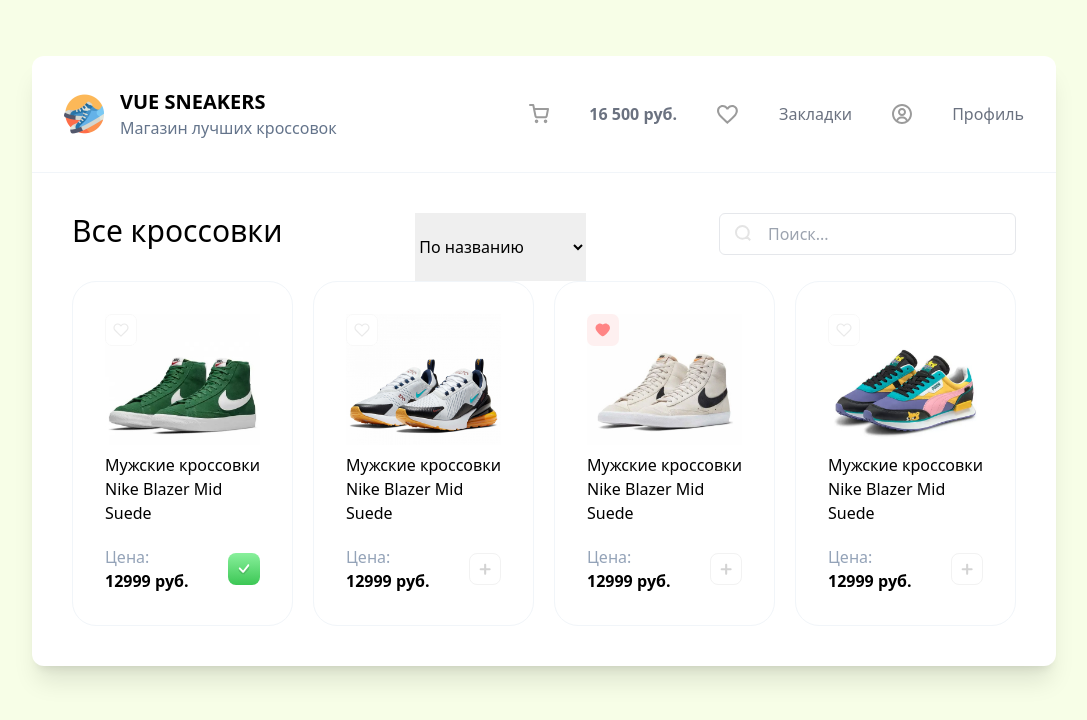
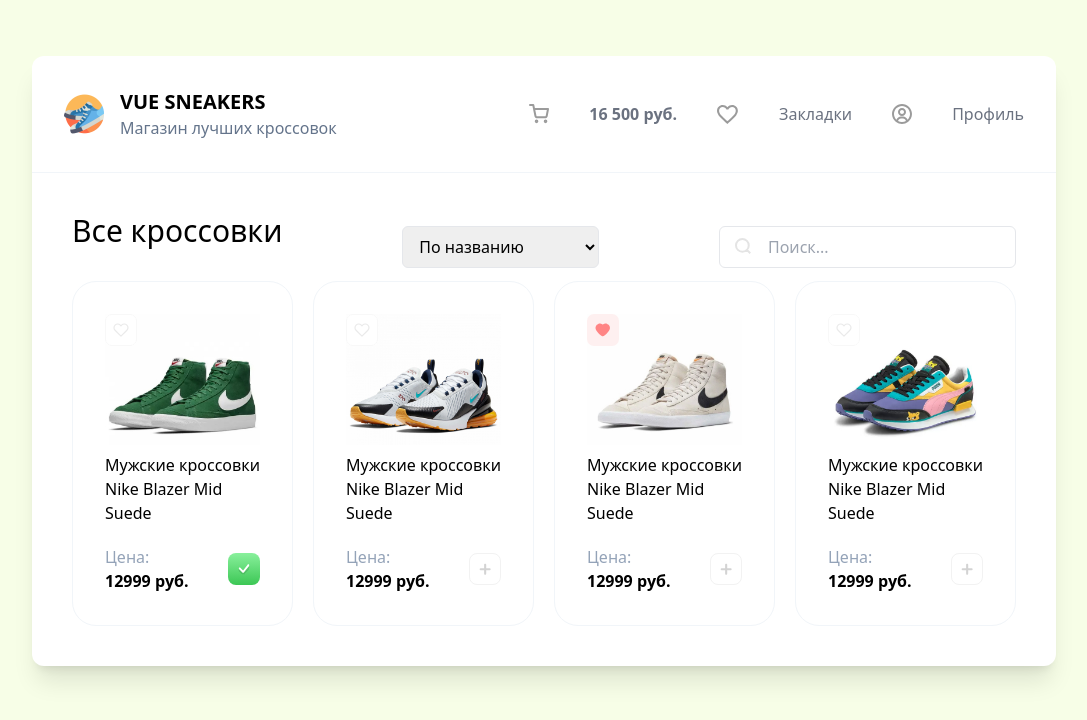
Before and after one commit to den979771/vue-sneackers, a Vue app: page / in a window 1280 px wide. Shown: the top 720 px of the page, without its empty margins (96-1183 px from the left). Built offline with nearby package versions, Linux system fonts and the light colour scheme.

Commit message:
2 commit

```diff
--- a/src/App.vue
+++ b/src/App.vue
@@ -11,13 +11,15 @@
 		<myHeader/>
 <!--		<Drawer/> -->
 		<div class="p-10">
-			<div class="flex justify-between">
+			<div class="flex justify-between items-center">
 				<h3 class="mb-8 text-3xl text-bold">Все кроссовки</h3>
-				<select>
-					<option>По названию</option>
-					<option>По цене (дешевые)</option>
-					<option>По цене (дорогие)</option>
-				</select>
+				<div class="flex gap-4">
+					<select class="py-2 px-3 border rounded-md outline-none">
+						<option>По названию</option>
+						<option>По цене (дешевые)</option>
+						<option>По цене (дорогие)</option>
+					</select>
+				</div>
 				<div class="relative">
 					<img class="absolute top-3 left-4" src="/search.svg" alt="Search"/>
 					<input class="border rounded-md border-gray-200 py-2 pl-12 pr-4 outline-none focus:border-gray-400" placeholder="Поиск..." />
```
